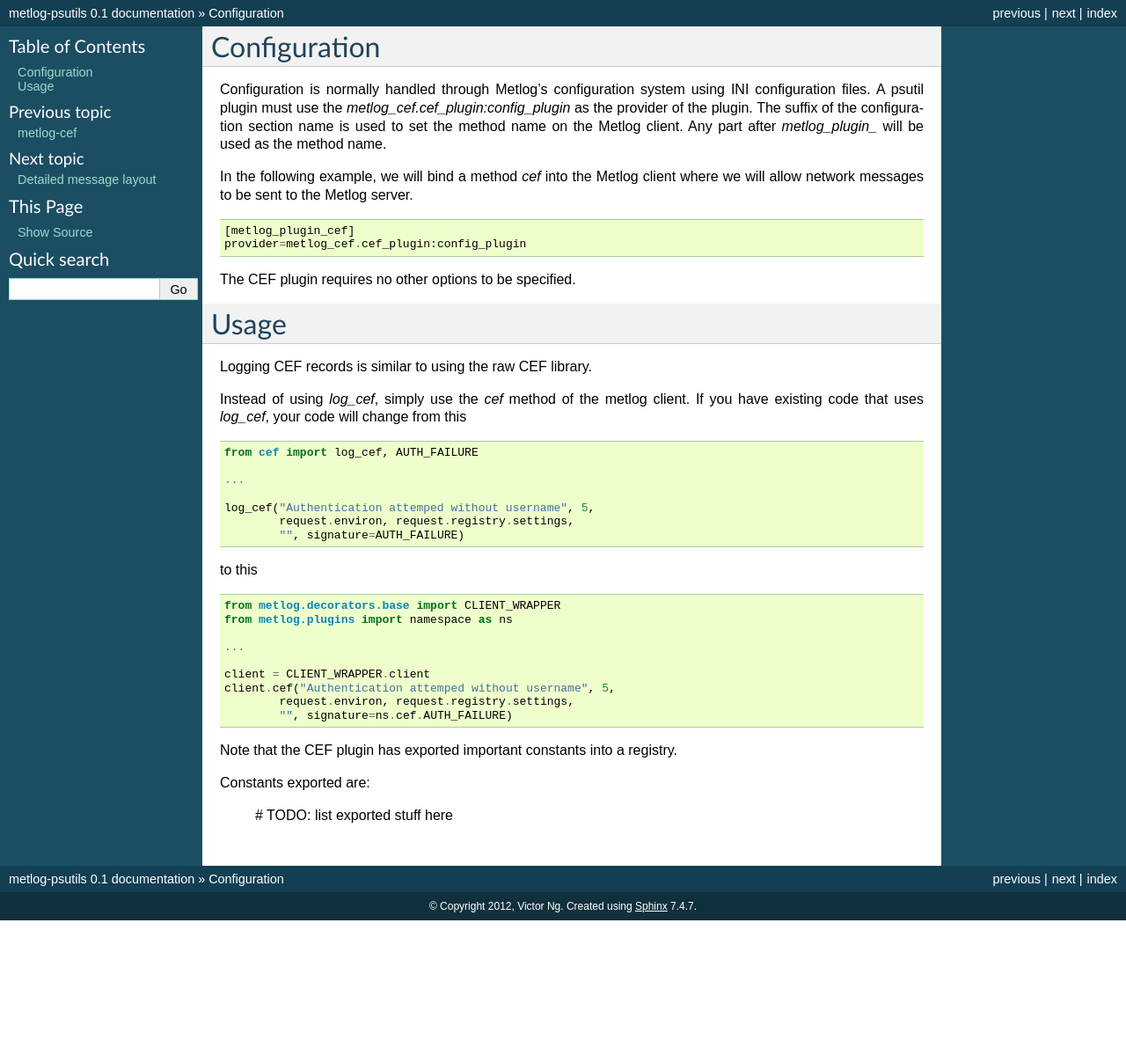
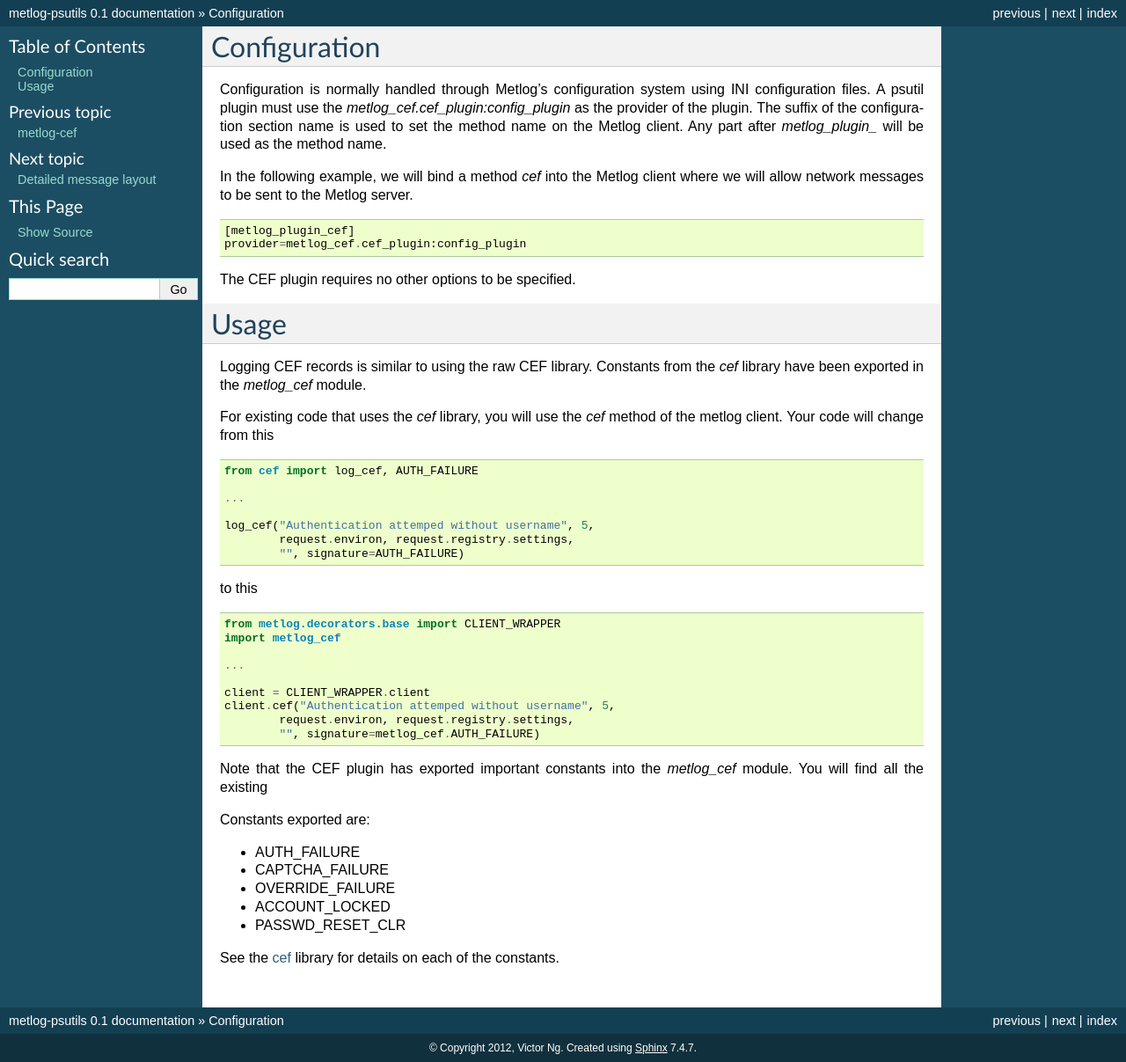
Before and after one commit to crankycoder/metlog-cef, a Sphinx documentation site: the page built from docs/source/config.rst, in a window 1280 px wide. Shown: the whole page at 88% size. Built offline with Sphinx 7.4.7, drawn with Linux system fonts in a browser that asks for light colours; formulas are drawn with MathJax 3; before the commit the page ends 1046 px from its top, so only the background shows below that.

Commit message:
updated the docs to show how to use metlog_cef constants

```diff
--- a/docs/source/config.rst
+++ b/docs/source/config.rst
@@ -21,10 +21,10 @@ Usage
 =====
 
 Logging CEF records is similar to using the raw CEF library.
+Constants from the `cef` library have been exported in the `metlog_cef` module.
 
-Instead of using `log_cef`, simply use the `cef` method of the metlog client.
-If you have existing code that uses `log_cef`, your code will change
-from this ::
+For existing code that uses the `cef` library, you will use the `cef`
+method of the metlog client.  Your code will change from this ::
 
     from cef import log_cef, AUTH_FAILURE
 
@@ -37,18 +37,24 @@ from this ::
 to this ::
 
     from metlog.decorators.base import CLIENT_WRAPPER
-    from metlog.plugins import namespace as ns
+    import metlog_cef
 
     ...
 
     client = CLIENT_WRAPPER.client
     client.cef("Authentication attemped without username", 5,
             request.environ, request.registry.settings,
-            "", signature=ns.cef.AUTH_FAILURE)
+            "", signature=metlog_cef.AUTH_FAILURE)
 
-Note that the CEF plugin has exported important constants into a
-registry.
+Note that the CEF plugin has exported important constants into the
+`metlog_cef` module. You will find all the existing
 
 Constants exported are:
 
-    # TODO: list exported stuff here
+- AUTH_FAILURE
+- CAPTCHA_FAILURE
+- OVERRIDE_FAILURE
+- ACCOUNT_LOCKED
+- PASSWD_RESET_CLR
+
+See the `cef <http://pypi.python.org/pypi/cef>`_ library for details on each of the constants.
```
